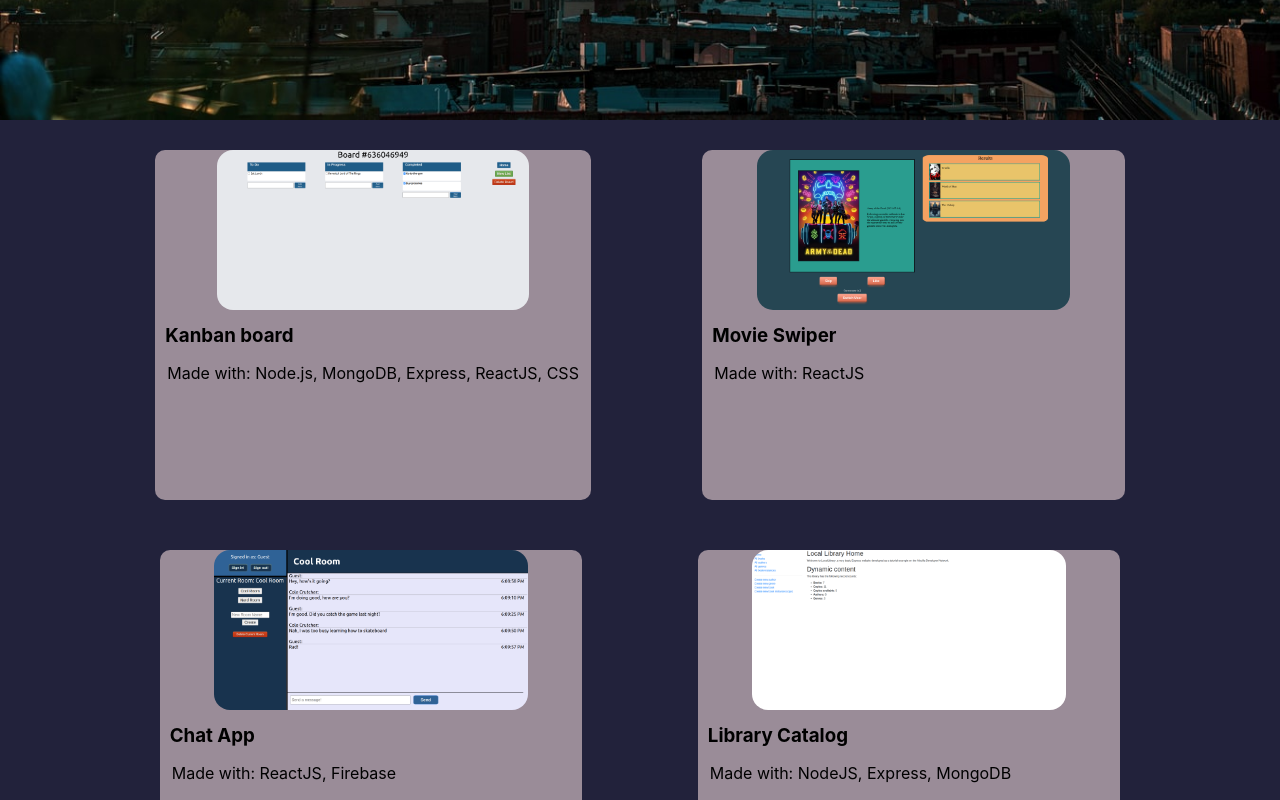
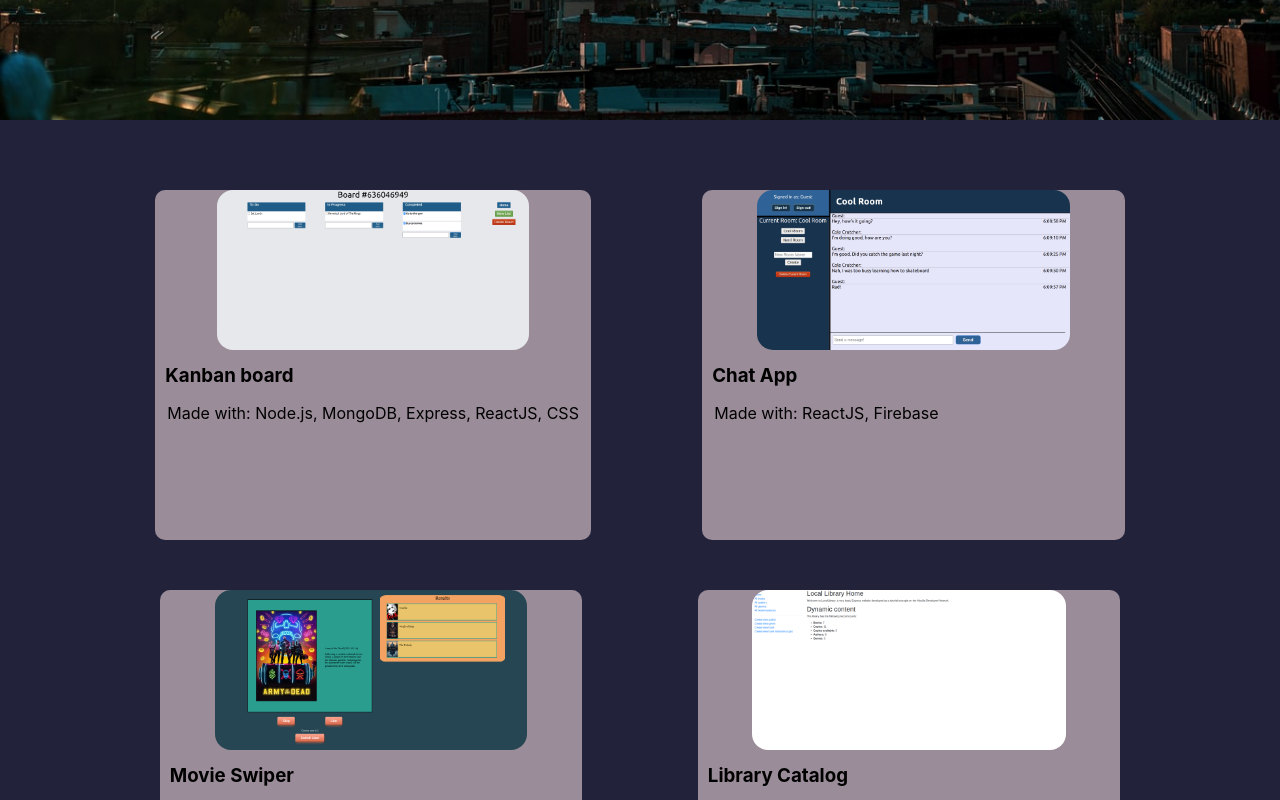
Before and after one commit to ccrutcher/portfolio, a React (Create React App) app: page / in a window 1280 px wide. Shown: the part 680-1480 px from the top of the page. Built offline with nearby package versions, Linux system fonts and the light colour scheme.

Commit message:
Added kanban project

```diff
--- a/src/components/Contact.js
+++ b/src/components/Contact.js
@@ -42,7 +42,7 @@ export class Contact extends Component {
             target='_blank'
             rel='noopener noreferrer'
           >
-            <button className='contact-button'>Resumé</button>
+            <button className='contact-button'>Resume</button>
           </a>
         </div>
         </div>
--- a/src/components/Projects.css
+++ b/src/components/Projects.css
@@ -4,4 +4,5 @@
   justify-content: space-evenly;
   margin: auto;
   width: 90vw;
+  margin-top: 5vh;
 }
--- a/src/components/Projects.js
+++ b/src/components/Projects.js
@@ -13,10 +13,10 @@ import pomodoroImg from '../imgs/pomodoro.JPG';
 export default function Projects() {
   return (
       <div className='projects'>
-        <Project img={kanbanImg} name="Kanban board" madeWith={"Made with: Node.js, MongoDB, Express, ReactJS, CSS"} githubLink={"https://github.com/ccrutcher/kanban"} demoLink={"https://crutcher-kanban.netlify.app/"} description={"A full-stack MERN application with CRUD capabilities that allows users to create kanban boards. It uses a Node back-end that serves an API and connects to a MongoDB database. A React front-end accesses the API to allow users to move cards between lists, edit cards, rename lists, remove cards, remove lists, and delete boards."}></Project>
+        <Project img={kanbanImg} name="Kanban board" madeWith={"Made with: Node.js, MongoDB, Express, ReactJS, CSS"} githubLink={"https://github.com/ccrutcher/kanban"} demoLink={"https://crutcher-kanban.netlify.app/"} description={"A full-stack MERN application with CRUD capabilities that allows users to create kanban boards. It uses a Node.js back-end that serves an API and connects to a MongoDB database. A React front-end accesses the API to allow users to move cards between lists, edit cards, rename lists, remove cards, remove lists, and delete boards."}></Project>
+        <Project img={chatImg} name="Chat App" madeWith={"Made with: ReactJS, Firebase"} githubLink={"https://github.com/ccrutcher/chat-app"} demoLink={"https://crutcher-chat-app.herokuapp.com/"} description={"This is a chat app that uses a Firebase realtime database to store and fetch message data. Users can either send and read messages as a guest, or sign in using a Google account. Users may select an existing room to join, or create a new room. All users can currently enter, create, and delete any room. Once a room has been selected, messages appear in sequential order and display a timestamp of when the message was sent."}></Project>
         <Project img={movieImg} name="Movie Swiper" madeWith={"Made with: ReactJS"} githubLink={"https://github.com/ccrutcher/movie-swiper"} demoLink={"https://movie-swiper.herokuapp.com/"} description={"This is a movie-selection app that uses The Movie Database API. Two users are presented with movie options that they may either like or skip. Movies that both users like are displayed on the page."}></Project>
-        <Project img={chatImg} name="Chat App" madeWith={"Made with: ReactJS, Firebase"} githubLink={"https://github.com/ccrutcher/chat-app"} demoLink={"https://crutcher-chat-app.herokuapp.com/"} description={"This is a chat app that uses a Firebase realtime database to store and fetch message data. Users can either send and read messages as a guest, or sign in using a Google account. Users may select an existing room to join, or create a new room. All users can currently enter, create, and delete any room. Once a room has been selected, messages appear in sequential order and display a timestamp of when the message was sent."}></Project>
-        <Project img={libraryImg} name="Library Catalog" madeWith={"Made with: NodeJS, Express, MongoDB"} githubLink={"https://github.com/ccrutcher/express-locallibrary"} demoLink={"https://crutcher-express-library.herokuapp.com/"} description={"A Node.js project created with Express. This project uses Mongoose to model data that is then passed to the MongoDB database. The app utilizes the MVC architectural pattern to keep the code structured, with Pug functioning as the templating engine. The app has full CRUD capabilies, allowing users to create and interact with books, authors, genres, and book instances within the database."}></Project>
+        <Project img={libraryImg} name="Library Catalog" madeWith={"Made with: NodeJS, Express, MongoDB"} githubLink={"https://github.com/ccrutcher/express-locallibrary"} demoLink={"https://crutcher-express-library.herokuapp.com/"} description={"A Node.js project created with Express. This project uses Mongoose to model data that is then passed to the MongoDB database. The app utilizes the MVC architectural pattern to keep the code structured, with Pug functioning as the templating engine. The app has full CRUD capabilities, allowing users to create and interact with books, authors, genres, and book instances within the database."}></Project>
         <Project img={pomodoroImg} name="Pomodoro Study Timer" madeWith={"Made with: JavaScript, HTML, CSS"} githubLink={"https://github.com/ccrutcher/pomodoroapp"} demoLink={"https://crutcher-pomodoro.herokuapp.com/"} description={"Users can set the duration of their work, break, and long-break periods. Once the timer has been started, a random motivational quote will appear, and over time will change to different motivational messages. At the end of each work, break, and long break period, a bell sound will play to inform the user to change their current action. Users can also pause and resume the timer."}></Project>
       </div>
   )
```
